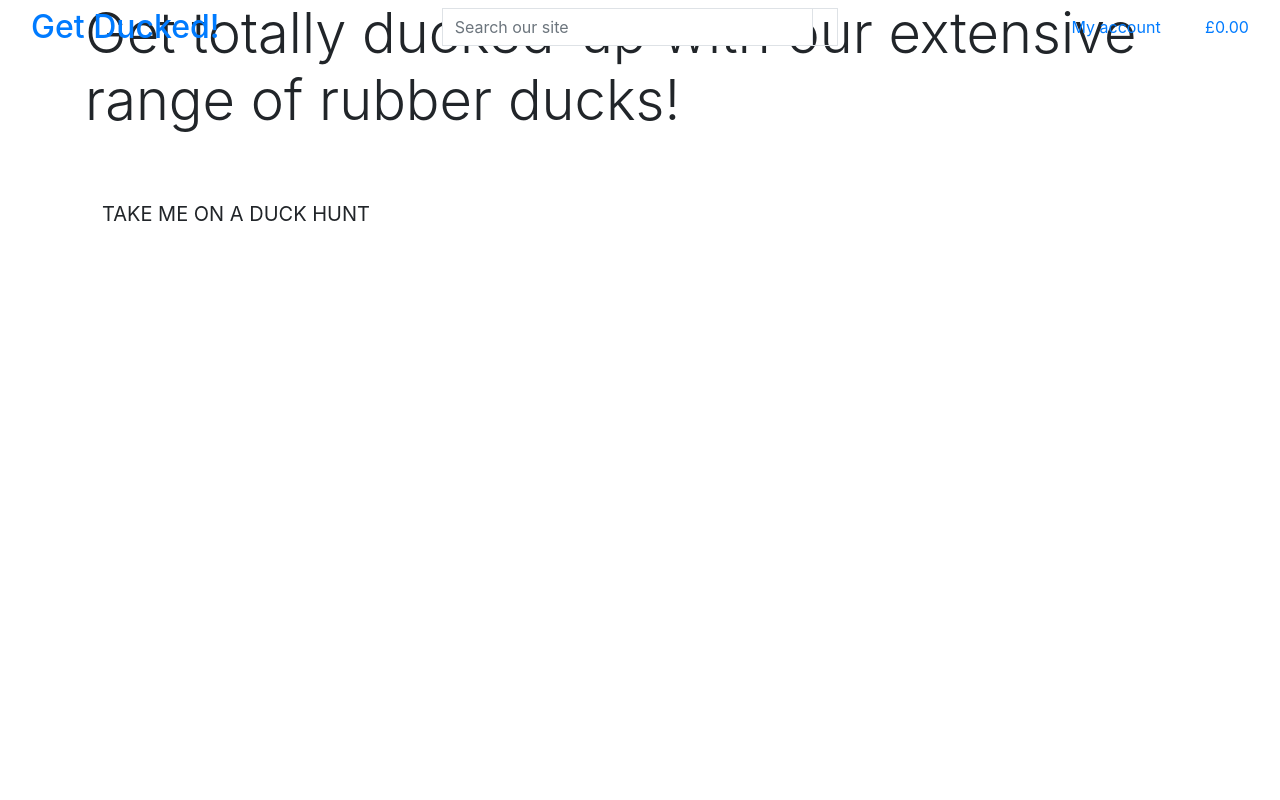
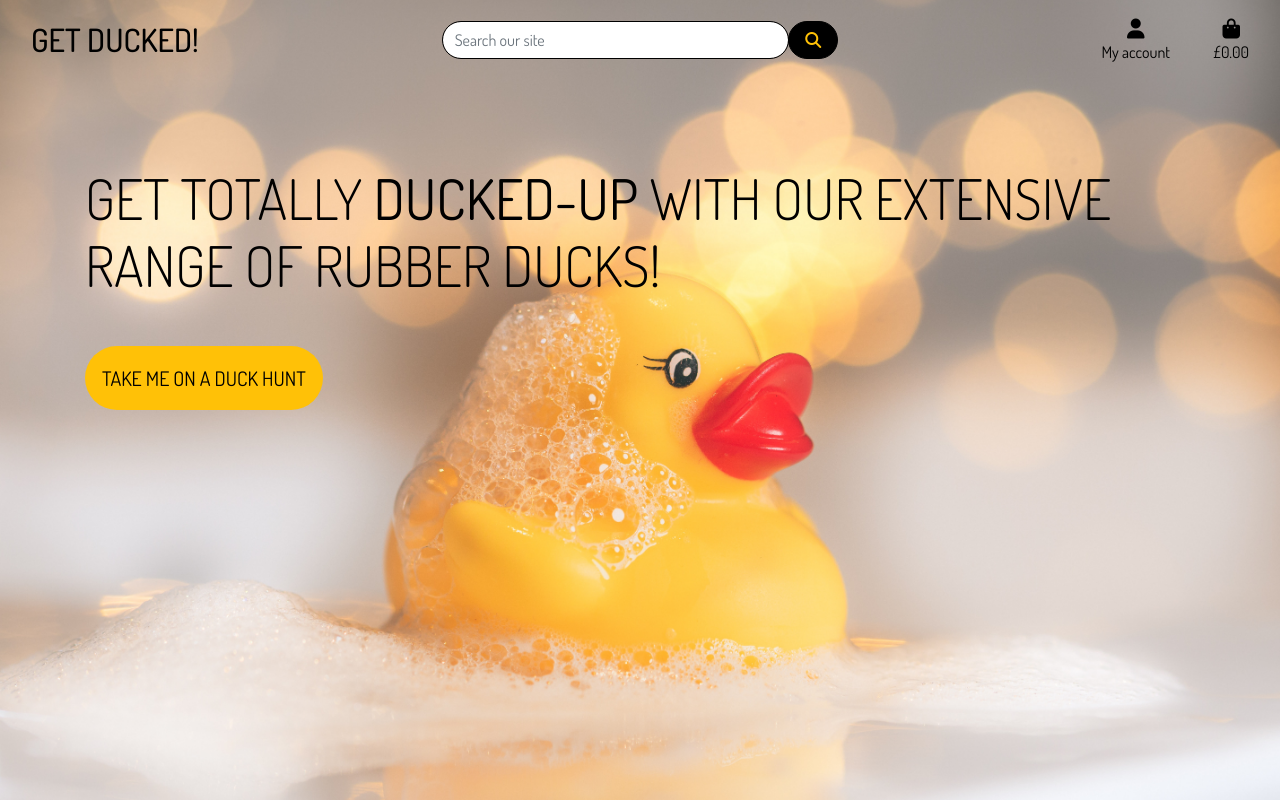
Before and after one commit to shellieD/get-ducked, a Django app: page / in a window 1280 px wide. Run offline with Django 4.2, Linux system fonts and the light colour scheme; some libraries are stand-ins or nearby versions.

Commit message:
Completed homepage header and CSS.

```diff
--- a/get_ducked/get_ducked/settings.py
+++ b/get_ducked/get_ducked/settings.py
@@ -148,6 +148,10 @@ USE_TZ = True
 # https://docs.djangoproject.com/en/4.1/howto/static-files/
 
 STATIC_URL = 'static/'
+STATICFILES_DIRS = (os.path.join(BASE_DIR, 'static'), )
+
+MEDIA_URL = '/media/'
+MEDIA_ROOT = (os.path.join(BASE_DIR, 'media'))
 
 # Default primary key field type
 # https://docs.djangoproject.com/en/4.1/ref/settings/#default-auto-field
--- a/get_ducked/get_ducked/urls.py
+++ b/get_ducked/get_ducked/urls.py
@@ -15,9 +15,11 @@ Including another URLconf
 """
 from django.contrib import admin
 from django.urls import path, include
+from django.conf import settings
+from django.conf.urls.static import static
 
 urlpatterns = [
     path('admin/', admin.site.urls),
     path('accounts/', include('allauth.urls')),
     path('', include('home.urls')),
-]
+] + static(settings.MEDIA_URL, document_root=settings.MEDIA_ROOT)
--- a/get_ducked/home/templates/home/index.html
+++ b/get_ducked/home/templates/home/index.html
@@ -14,11 +14,11 @@
     <div class="row h-100">
         <div class="col my-auto">
             <h1 class="display-4 logo-font text-black">
-                Get totally ducked-up with our extensive range of rubber ducks!
+                Get totally <strong>ducked-up</strong> with our extensive range of rubber ducks!
             </h1>
             <div class="my-5">
                 <h4>
-                    <a href="" class="explore-now-button btn btn-lg rounded-0 text-uppercase py-3">Take me on a duck hunt</a>
+                    <a href="" class="explore-now-button btn btn-lg rounded-pill text-uppercase py-3">Take me on a duck hunt</a>
                 </h4>
             </div>
         </div>
--- /dev/null
+++ b/get_ducked/static/css/base.css
@@ -0,0 +1,81 @@
+@import url('https://fonts.googleapis.com/css2?family=Dosis:wght@200;300;400;500;600;700;800&display=swap');
+
+html {
+    height: 100%;
+}
+
+body {
+    background: url('/media/bubble_duck.jpg') no-repeat center center fixed;
+    background-size: cover;
+    height: calc(100vh-164px);
+    color: black;
+    font-family: 'Dosis', sans-serif;
+}
+
+/* from Bulma */
+.icon {
+    align-items: center;
+    display: inline-flex;
+    justify-content: center;
+    height: 1.5rem;
+    width: 1.5rem;
+}
+
+.logo-font {
+    text-transform: uppercase;
+}
+
+.main-logo-link {
+    width: fit-content;
+}
+
+.explore-now-button,
+.btn-black:hover,
+.btn-black:active,
+.btn-black:focus  {
+    background: #ffc107;
+    color: black;
+}
+
+.btn-black {
+    background: black;
+    color: #ffc107;
+}
+
+.explore-now-button:hover,
+.explore-now-button:active,
+.explore-now-button:focus {
+    background: black;
+    color: #ffc107;
+}
+
+.text-black{
+    color:#000 !important;
+}
+
+.border-black {
+    border: 1px solid black !important;
+}
+
+/* -------------------------------------MEDIA QUERIES */
+/* Slightly larger container on xl screens */
+@media (min-width: 1200p) {
+    .container {
+        max-width: 80%;
+    }
+}
+
+/* fixed top navbar only on medium and up */
+@media (min-width: 992px) {
+    .fixed-top-desktop-only {
+        position: fixed;
+        top: 0;
+        right: 0;
+        left: 0;
+        z-index: 1030;
+    }
+
+    .header-container {
+        padding-top: 164px;
+    }
+}
--- a/get_ducked/templates/base.html
+++ b/get_ducked/templates/base.html
@@ -14,12 +14,14 @@
 
     {% block corecss %}
     <link rel="stylesheet" href="https://cdn.jsdelivr.net/npm/bootstrap@4.6.2/dist/css/bootstrap.min.css" integrity="sha384-xOolHFLEh07PJGoPkLv1IbcEPTNtaed2xpHsD9ESMhqIYd0nLMwNLD69Npy4HI+N" crossorigin="anonymous">
+    <link rel="stylesheet" href="{% static 'css/base.css' %}">
     {% endblock %}
 
     {% block extra_css %}
     {% endblock %}
 
     {% block corejs %}
+    <script src="https://kit.fontawesome.com/2fa864f429.js" crossorigin="anonymous"></script>
     <script src="https://cdn.jsdelivr.net/npm/jquery@3.5.1/dist/jquery.min.js" integrity="sha256-9/aliU8dGd2tb6OSsuzixeV4y/faTqgFtohetphbbj0=" crossorigin="anonymous"></script>
     <script src="https://cdn.jsdelivr.net/npm/popper.js@1.16.1/dist/umd/popper.min.js" integrity="sha384-9/reFTGAW83EW2RDu2S0VKaIzap3H66lZH81PoYlFhbGU+6BZp6G7niu735Sk7lN" crossorigin="anonymous"></script>
     <script src="https://cdn.jsdelivr.net/npm/bootstrap@4.6.2/dist/js/bootstrap.min.js" integrity="sha384-+sLIOodYLS7CIrQpBjl+C7nPvqq+FbNUBDunl/OZv93DB7Ln/533i8e/mZXLi/P+" crossorigin="anonymous"></script>
@@ -32,7 +34,7 @@
   </head>
     <body>
         <header class="container-fluid fixed-top">
-            <div class="row">
+            <div id="topnav" class="row pt-lg-2 d-none d-lg-flex">
                 <div class="col-12 col-lg-4 my-auto py-1 py-lg-0 text-center text-lg-left">
                     <a href="{% url 'home' %}" class="nav-link main-logo-link">
                         <h2 class="logo-font text-black my-0">Get Ducked!</h2>
@@ -41,9 +43,9 @@
                 <div class="col-12 col-lg-4 my-auto py-1 py-lg-0">
                     <form method="GET" action="">
                         <div class="input-group w-100">
-                            <input class="form-control border border-black rounded-0" type="text" name="q" placeholder="Search our site">
+                            <input class="form-control border border-black rounded-pill" type="text" name="q" placeholder="Search our site">
                             <div class="input-group-append">
-                                <button class="form-control btn btn-black border border-black rounded-0" type="submit">
+                                <button class="form-control btn btn-black border border-black rounded-pill" type="submit">
                                     <span class="icon">
                                         <i class="fas fa-search"></i>
                                     </span>
@@ -67,7 +69,7 @@
                                         <a href="" class="dropdown-item">Manage My Ducks</a>
                                     {% endif %}
                                     <a href="" class="dropdown-item">My Profile</a>
-                                    <a href="{% url 'account_logout' %}" class="dropdown-item"></a>Logout</a>
+                                    <a href="{% url 'account_logout' %}" class="dropdown-item">Logout</a>
                                 {% else %}
                                     <a href="{% url 'account_signup' %}" class="dropdown-item">Sign Up</a>
                                     <a href="{% url 'account_login' %}" class="dropdown-item">Login</a>
```
Also changed, not shown: get_ducked/media/bath_duck.jpg (added), get_ducked/media/bubble_duck.jpg (added).
